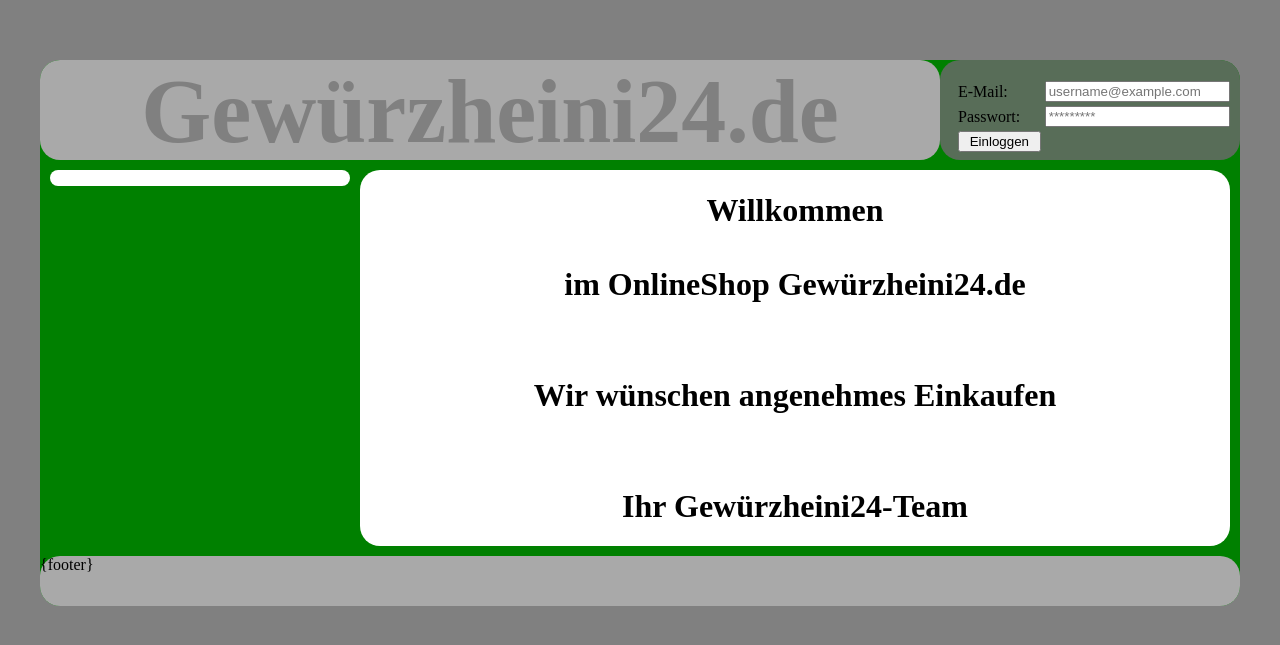
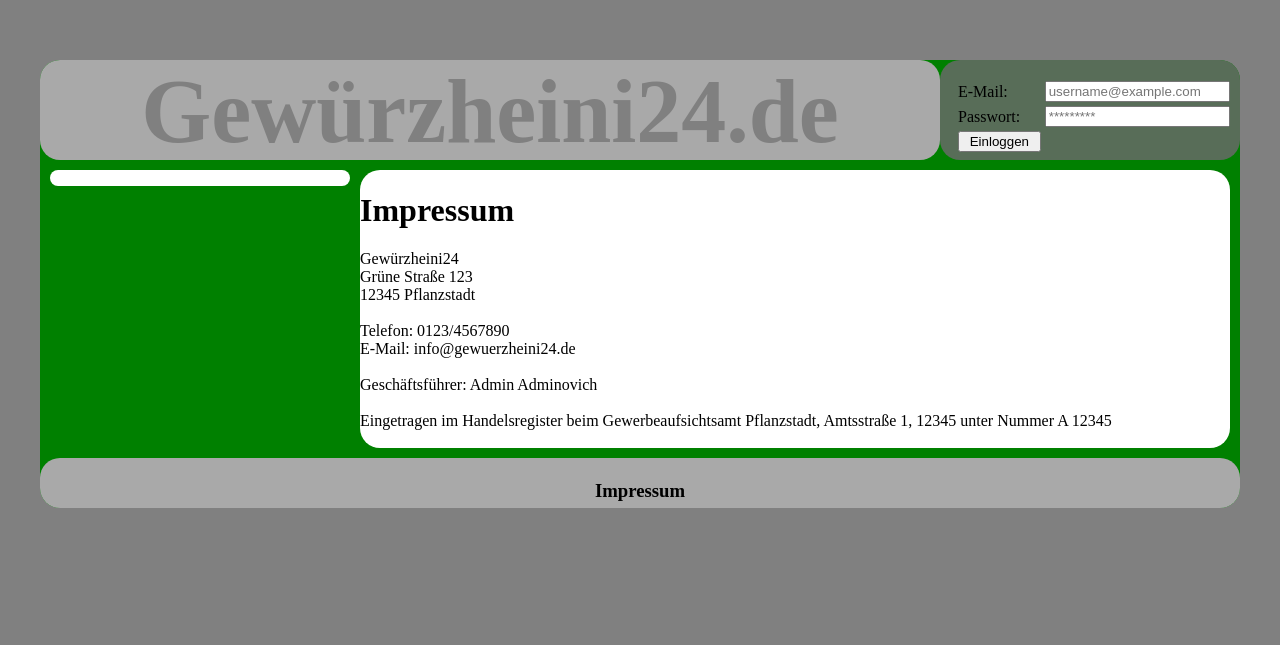
Before and after one commit to flinkesGemuese/test, a PHP site: page /index.php?i=1 in a window 1280 px wide. Shown: the top 645 px of the page. Run offline with PHP 8.4, Linux system fonts and the light colour scheme; data that the repository does not hold is empty.

Commit message:
Impressum

```diff
--- a/html/include/content.php
+++ b/html/include/content.php
@@ -49,4 +49,24 @@ if(!isset($product) && !isset($category)){
 				Wir w&uumlnschen angenehmes Einkaufen </br></br></br>
 				Ihr Gew&uumlrzheini24-Team</h1>';
 }
+
+if(isset($info)){
+	if($info == 1){
+		$content = '
+			<h1>Impressum</h1>
+
+			Gewürzheini24</br>
+			Grüne Straße 123</br>
+			12345 Pflanzstadt</br></br>
+
+			Telefon: 0123/4567890</br>
+			E-Mail: info@gewuerzheini24.de</br></br>
+
+			Geschäftsführer: Admin Adminovich</br></br>
+
+			Eingetragen im Handelsregister beim Gewerbeaufsichtsamt Pflanzstadt, Amtsstraße 1, 12345
+			unter Nummer A 12345</br></br>
+			';
+	}
+}
 ?>
--- a/html/include/footer.php
+++ b/html/include/footer.php
@@ -3,9 +3,7 @@
 
 $footer = '<table><tr>';
 
-$footer .= '<td class="table_footer"><a href=""</td>';
-$footer .= '<td class="table_footer">test</td>';
-$footer .= '<td class="table_footer">test</td>';
+$footer .= '<td class="table_footer"><a href="index.php?i=1"><h3>Impressum</h3></a></td>';
 
 $footer .= '</tr></table>';
 
--- a/html/index.php
+++ b/html/index.php
@@ -13,10 +13,13 @@ if(isset($_GET['p'])){
 if(isset($_GET['c'])){
   $category = $_GET['c'];
 }
+if(isset($_GET['i'])){
+  $info = $_GET['i'];
+}
 
 include("include/navigation.php");
 include("include/content.php");
-//include("include/footer.php");
+include("include/footer.php");
 include("loginform.php");
 
 if(isset($_SESSION['id'])){
@@ -28,6 +31,6 @@ if(isset($_SESSION['id'])){
   $template = str_replace('{navigation}', $navigation, $template);
   $template = str_replace('{content}', $content, $template);
   $template = str_replace('{cart}', $loginFrame, $template);
-  //$template = str_replace('{footer}', $footer, $template);
+  $template = str_replace('{footer}', $footer, $template);
   print($template);
 ?>
--- a/html/templates/css/layout.css
+++ b/html/templates/css/layout.css
@@ -201,7 +201,27 @@ body{
 }
 
 #footer td{
-	width: 400px;
+	width: 1200px;
 	text-align: center;
 	vertical-align: middle;
 }
+
+#footer a:link{
+	color: black;
+	text-decoration: none;
+}
+
+#footer a:visited{
+	color: black;
+	text-decoration: none;
+}
+
+#footer a:hover{
+	color: red;
+	text-decoration: none;
+}
+
+#footer a:active{
+	color: black;
+	text-decoration: none;
+}
```
